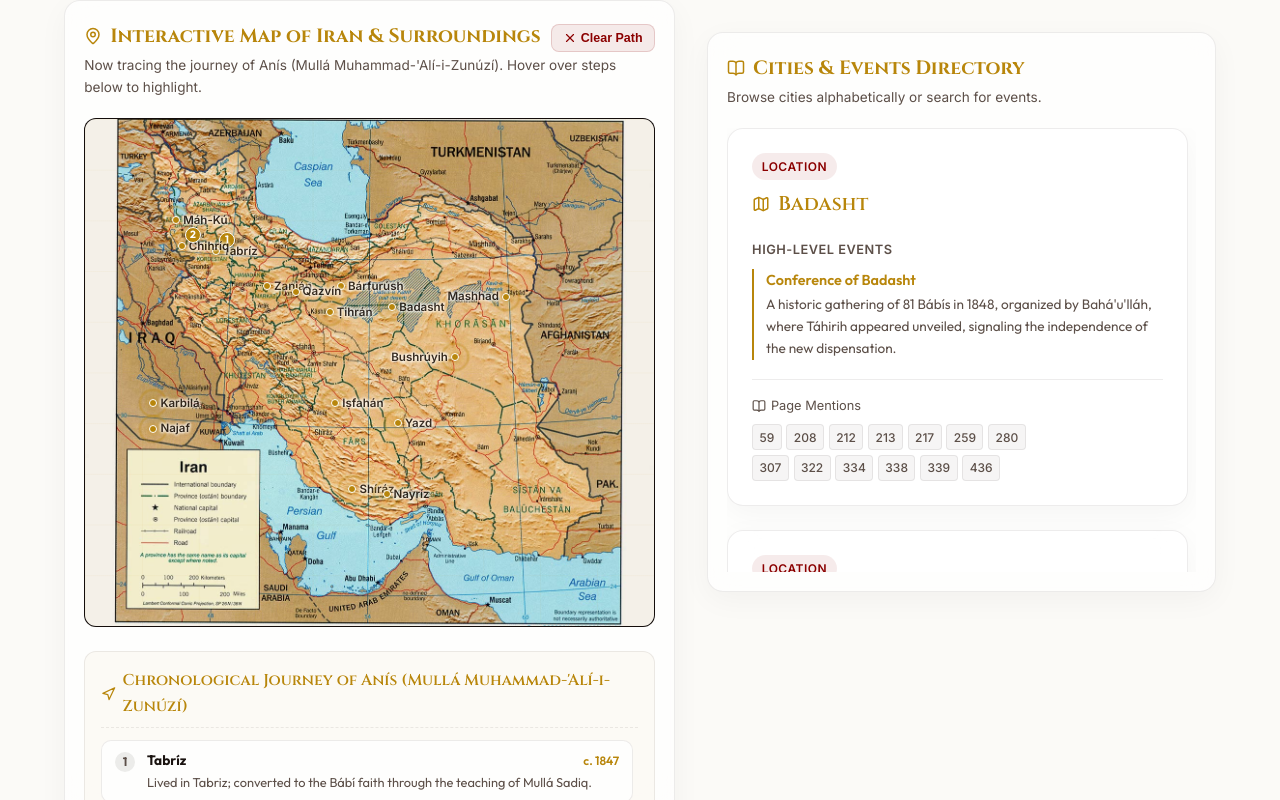
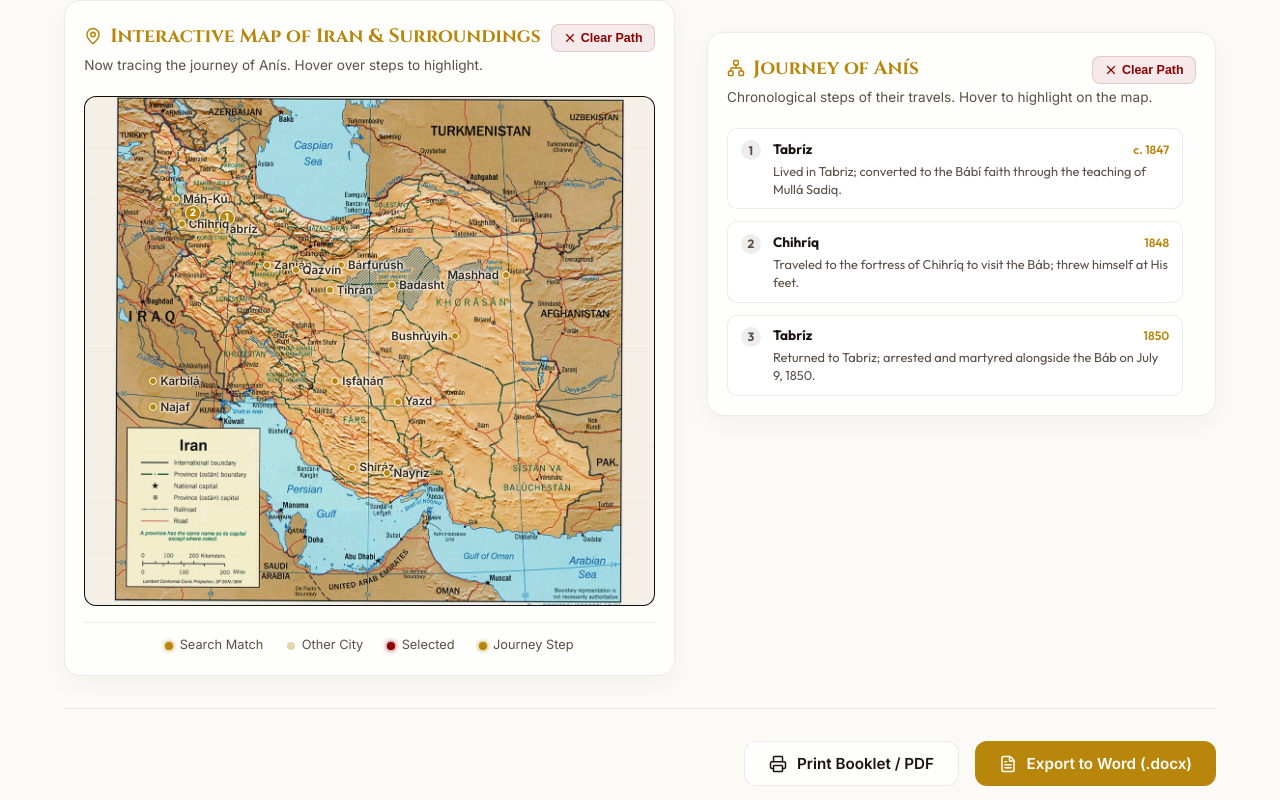
Before and after one commit to Skillith/dawn-breakers-companion, a React (Vite) app: page / in a window 1280 px wide. Both pictures are taken after a click on the button "Trace Journey". Shown: the part 282-1082 px from the top of the page. Built offline with nearby package versions, Linux system fonts and the light colour scheme.

Commit message:
style: move travel steps panel to right side of map and fix tooltip clipping at edges

```diff
--- a/src/App.jsx
+++ b/src/App.jsx
@@ -1,5 +1,5 @@
 import React, { useState, useEffect } from 'react';
-import { Search, Moon, Sun, Users, Map, Network, Info, Clock, BookOpen } from 'lucide-react';
+import { Search, Moon, Sun, Users, Map, Network, Info, Clock, BookOpen, X } from 'lucide-react';
 import data from './data.json';
 import PersonCard from './components/PersonCard';
 import CityCard from './components/CityCard';
@@ -92,6 +92,7 @@ export default function App() {
   const [focusedItemId, setFocusedItemId] = useState(null);
   const [activeCityId, setActiveCityId] = useState(null);
   const [activeTravelPersonId, setActiveTravelPersonId] = useState(null);
+  const [hoveredStepIndex, setHoveredStepIndex] = useState(null);
   const isTesting = typeof process !== 'undefined' && (process.env.NODE_ENV === 'test' || process.env.VITEST);
   const [visiblePeopleCount, setVisiblePeopleCount] = useState(isTesting ? 1000 : 24);
 
@@ -104,6 +105,7 @@ export default function App() {
     setActiveTravelPersonId(personId);
     setActiveTab('cities');
     setActiveCityId(null);
+    setHoveredStepIndex(null);
 
     // Smooth scroll to map
     setTimeout(() => {
@@ -112,6 +114,11 @@ export default function App() {
         element.scrollIntoView({ behavior: 'smooth', block: 'start' });
       }
     }, 100);
+  };
+
+  const handleClearTravelPath = () => {
+    setActiveTravelPersonId(null);
+    setHoveredStepIndex(null);
   };
 
   const handleSelectCity = (cityId) => {
@@ -321,8 +328,57 @@ export default function App() {
               activeCityId={activeCityId}
               onSelectCity={handleSelectCity}
               activeTravelPersonId={activeTravelPersonId}
-              onClearTravelPath={() => setActiveTravelPersonId(null)}
+              onClearTravelPath={handleClearTravelPath}
+              hoveredStepIndex={hoveredStepIndex}
+              setHoveredStepIndex={setHoveredStepIndex}
             />
+            {activeTravelPersonId && TRAVEL_DATA[activeTravelPersonId] ? (
+              <div className="cities-list-panel travel-steps-panel">
+                <div className="cities-list-header">
+                  <div className="map-title-row">
+                    <h3 className="cities-list-panel-title">
+                      <Network size={18} />
+                      Journey of {TRAVEL_DATA[activeTravelPersonId].name.split(" (")[0]}
+                    </h3>
+                    <button
+                      onClick={handleClearTravelPath}
+                      className="clear-travel-top-btn"
+                      title="Clear travel path"
+                    >
+                      <X size={14} /> Clear Path
+                    </button>
+                  </div>
+                  <p className="cities-list-panel-subtitle">
+                    Chronological steps of their travels. Hover to highlight on the map.
+                  </p>
+                </div>
+                <div className="cities-list-container">
+                  <div className="map-travel-steps">
+                    {TRAVEL_DATA[activeTravelPersonId].path.map((step, idx) => {
+                      const cityData = data.cities.find(c => c.id === step.cityId);
+                      return (
+                        <div
+                          key={idx}
+                          className={`map-travel-step ${hoveredStepIndex === idx ? 'hovered' : ''}`}
+                          onMouseEnter={() => setHoveredStepIndex(idx)}
+                          onMouseLeave={() => setHoveredStepIndex(null)}
+                          onClick={() => handleSelectCity(step.cityId)}
+                        >
+                          <span className="step-num">{idx + 1}</span>
+                          <div className="step-content">
+                            <div className="step-meta">
+                              <strong className="step-city">{cityData?.name || step.cityId}</strong>
+                              <span className="step-date">{step.date}</span>
+                            </div>
+                            <p className="step-description">{step.desc}</p>
+                          </div>
+                        </div>
+                      );
+                    })}
+                  </div>
+                </div>
+              </div>
+            ) : (
               <div className="cities-list-panel">
                 <div className="cities-list-header">
                   <h3 className="cities-list-panel-title">
@@ -353,6 +409,7 @@ export default function App() {
                   )}
                 </div>
               </div>
+            )}
           </div>
         )}
 
--- a/src/components/CityMap.jsx
+++ b/src/components/CityMap.jsx
@@ -21,9 +21,8 @@ const CITY_COORDINATES = {
   najaf: { x: 12, y: 61, region: "Iraq" }
 };
 
-export default function CityMap({ cities, filteredCities, activeCityId, onSelectCity, activeTravelPersonId, onClearTravelPath }) {
+export default function CityMap({ cities, filteredCities, activeCityId, onSelectCity, activeTravelPersonId, onClearTravelPath, hoveredStepIndex, setHoveredStepIndex }) {
   const [hoveredCity, setHoveredCity] = useState(null);
-  const [hoveredStepIndex, setHoveredStepIndex] = useState(null);
 
   const handleMarkerClick = (cityId) => {
     if (onSelectCity) {
@@ -42,6 +41,30 @@ export default function CityMap({ cities, filteredCities, activeCityId, onSelect
     ? pathPoints.map((point, index) => `${index === 0 ? 'M' : 'L'} ${point.coords.x} ${point.coords.y}`).join(' ')
     : '';
 
+  const activeHoveredStepCityId = hoveredStepIndex !== null && pathPoints[hoveredStepIndex]
+    ? pathPoints[hoveredStepIndex].cityId
+    : null;
+
+  const tooltipCity = hoveredCity || (activeHoveredStepCityId
+    ? {
+        ...cities.find(c => c.id === activeHoveredStepCityId),
+        ...CITY_COORDINATES[activeHoveredStepCityId],
+        name: cities.find(c => c.id === activeHoveredStepCityId)?.name || activeHoveredStepCityId
+      }
+    : null);
+
+  let transformStyle = 'translate(-50%, -108%)';
+  let arrowLeftStyle = '50%';
+  if (tooltipCity && tooltipCity.x !== undefined) {
+    if (tooltipCity.x < 25) {
+      transformStyle = 'translate(-10%, -108%)';
+      arrowLeftStyle = '15%';
+    } else if (tooltipCity.x > 75) {
+      transformStyle = 'translate(-90%, -108%)';
+      arrowLeftStyle = '85%';
+    }
+  }
+
   return (
     <div className="map-panel">
       <div className="map-header">
@@ -58,7 +81,7 @@ export default function CityMap({ cities, filteredCities, activeCityId, onSelect
         </div>
         <p className="map-panel-subtitle">
           {travel
-            ? `Now tracing the journey of ${travel.name}. Hover over steps below to highlight.`
+            ? `Now tracing the journey of ${travel.name.split(" (")[0]}. Hover over steps to highlight.`
             : "Hover over markers to view key events; click to locate details below."}
         </p>
       </div>
@@ -154,89 +177,44 @@ export default function CityMap({ cities, filteredCities, activeCityId, onSelect
         })}
 
         {/* Tooltip Overlay */}
-        {hoveredCity && (
+        {tooltipCity && (
           <div
             className="map-tooltip"
             style={{
-              left: `${hoveredCity.x}%`,
-              top: `${hoveredCity.y - 3}%`
+              left: `${tooltipCity.x}%`,
+              top: `${tooltipCity.y - 3}%`,
+              transform: transformStyle
             }}
           >
             <div className="map-tooltip-header">
-              <span className="map-tooltip-name">{hoveredCity.name}</span>
-              <span className="map-tooltip-region">{hoveredCity.region}</span>
+              <span className="map-tooltip-name">{tooltipCity.name}</span>
+              <span className="map-tooltip-region">{tooltipCity.region}</span>
             </div>
             <div className="map-tooltip-body">
               <div className="map-tooltip-meta">
-                <span>{hoveredCity.events?.length || 0} Historical Event(s)</span>
+                <span>{tooltipCity.events?.length || 0} Historical Event(s)</span>
                 <span>•</span>
-                <span>{hoveredCity.pages?.length || 0} Page Mention(s)</span>
+                <span>{tooltipCity.pages?.length || 0} Page Mention(s)</span>
               </div>
-              {hoveredCity.events && hoveredCity.events.length > 0 && (
+              {tooltipCity.events && tooltipCity.events.length > 0 && (
                 <ul className="map-tooltip-events">
-                  {hoveredCity.events.slice(0, 2).map((e, idx) => (
+                  {tooltipCity.events.slice(0, 2).map((e, idx) => (
                     <li key={idx} className="map-tooltip-event-item">
                       <strong>{e.title}:</strong> {e.description.length > 60 ? `${e.description.substring(0, 60)}...` : e.description}
                     </li>
                   ))}
-                  {hoveredCity.events.length > 2 && (
+                  {tooltipCity.events.length > 2 && (
                     <li className="map-tooltip-more-events">
-                      + {hoveredCity.events.length - 2} more event(s)...
+                      + {tooltipCity.events.length - 2} more event(s)...
                     </li>
                   )}
                 </ul>
               )}
             </div>
-            <div className="map-tooltip-arrow"></div>
+            <div className="map-tooltip-arrow" style={{ left: arrowLeftStyle }}></div>
           </div>
         )}
       </div>
-
-      {/* Travel Journey Panel */}
-      {travel && (
-        <div className="map-travel-panel">
-          <div className="map-travel-panel-header">
-            <h4 className="map-travel-panel-title">
-              <Navigation size={16} />
-              Chronological Journey of {travel.name}
-            </h4>
-          </div>
-          <div className="map-travel-steps">
-            {travel.path.map((step, idx) => {
-              const cityData = cities.find(c => c.id === step.cityId);
-              return (
-                <div
-                  key={idx}
-                  className={`map-travel-step ${hoveredStepIndex === idx ? 'hovered' : ''}`}
-                  onMouseEnter={() => {
-                    setHoveredStepIndex(idx);
-                    if (cityData) {
-                      setHoveredCity({
-                        ...cityData,
-                        ...CITY_COORDINATES[step.cityId]
-                      });
-                    }
-                  }}
-                  onMouseLeave={() => {
-                    setHoveredStepIndex(null);
-                    setHoveredCity(null);
-                  }}
-                  onClick={() => handleMarkerClick(step.cityId)}
-                >
-                  <span className="step-num">{idx + 1}</span>
-                  <div className="step-content">
-                    <div className="step-meta">
-                      <strong className="step-city">{cityData?.name || step.cityId}</strong>
-                      <span className="step-date">{step.date}</span>
-                    </div>
-                    <p className="step-description">{step.desc}</p>
-                  </div>
-                </div>
-              );
-            })}
-          </div>
-        </div>
-      )}
 
       <div className="map-footer">
         <div className="map-legend">
```
Lines whose indentation alone changed are shown as unchanged.
